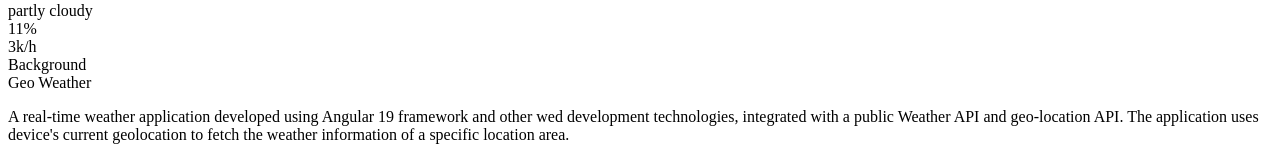
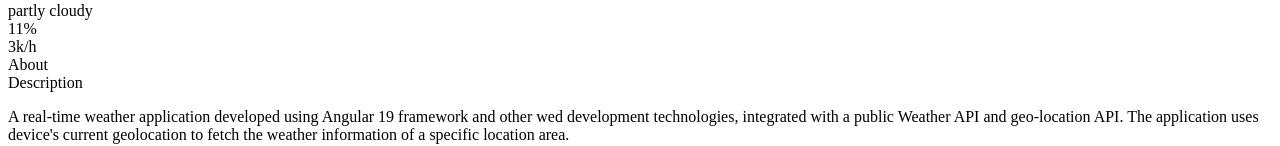
Before and after one commit to mystackbox/prj-weather, an Angular app: page /about in a window 1280 px wide. Shown: the part 332-478 px from the top of the page. Built offline with nearby package versions, Linux system fonts and the light colour scheme.

Commit message:
hide stack section in the about page

```diff
--- a/src/app/features/about/pages/about/about.component.html
+++ b/src/app/features/about/pages/about/about.component.html
@@ -1,6 +1,6 @@
 <section id="about-page-main">
   <article class="page-name">
-    Background
+    About
   <app-share-btn
       [title]="'Current Weather Forecast'"
       [url]="'https://mystackbox.github.io/prj-weather/home'"
@@ -9,41 +9,10 @@
   </article>
 
   <article class="page-content">
-    <!-- <div class="section-cards">
-      <div class="cards-container" @animateForwardStagger>
-        <div class="card animate-stagger">
-          <div class="card-icon">
-            <i class="bi bi-phone"></i>
-          </div>
-          <div class="card-title">Responsive UI Design</div>
-          <div class="card-desc">
-            Responsive, scalable, and user-friendly Single-Page applications
-          </div>
-        </div>
-        <div class="card animate-stagger">
-          <div class="card-icon">
-            <i class="bi bi-code-slash"></i>
-          </div>
-          <div class="card-title">Angular 19 Framework</div>
-          <div class="card-desc">
-            JavaScrip framework for building Single-Page applications
-          </div>
-        </div>
-        <div class="card animate-stagger">
-          <div class="card-icon">
-            <i class="bi bi-plug"></i>
-          </div>
-          <div class="card-title">RESTful API Integration</div>
-          <div class="card-desc">
-            Integrated with real-time weather data, based on device geo-location
-          </div>
-        </div>
-      </div>
-    </div> -->
 
     <div class="project-details">
       <div class="section-contributions">
-        <div class="heading">Geo Weather</div>
+        <div class="heading">Description</div>
         <article>
            <p>A real-time weather application developed using Angular 19
           framework and other wed development technologies, integrated with a public Weather API and geo-location API. The application uses device's current geolocation to fetch the weather information of a specific location area.</p>
--- a/src/app/features/home/pages/home/home.component.html
+++ b/src/app/features/home/pages/home/home.component.html
@@ -1,6 +1,6 @@
 <section id="home-page-main">
   <article class="page-name">
-    current forecast
+    your weather
     <app-share-btn
       [title]="'Current Weather Forecast'"
       [url]="'https://mystackbox.github.io/prj-weather/home'"
--- a/src/styles/features/_about.scss
+++ b/src/styles/features/_about.scss
@@ -84,6 +84,7 @@
                          text-align: center;
 
                     .section-teck-stack {
+                        display: none;
                         article {
                             justify-content: center;
                         }
```
